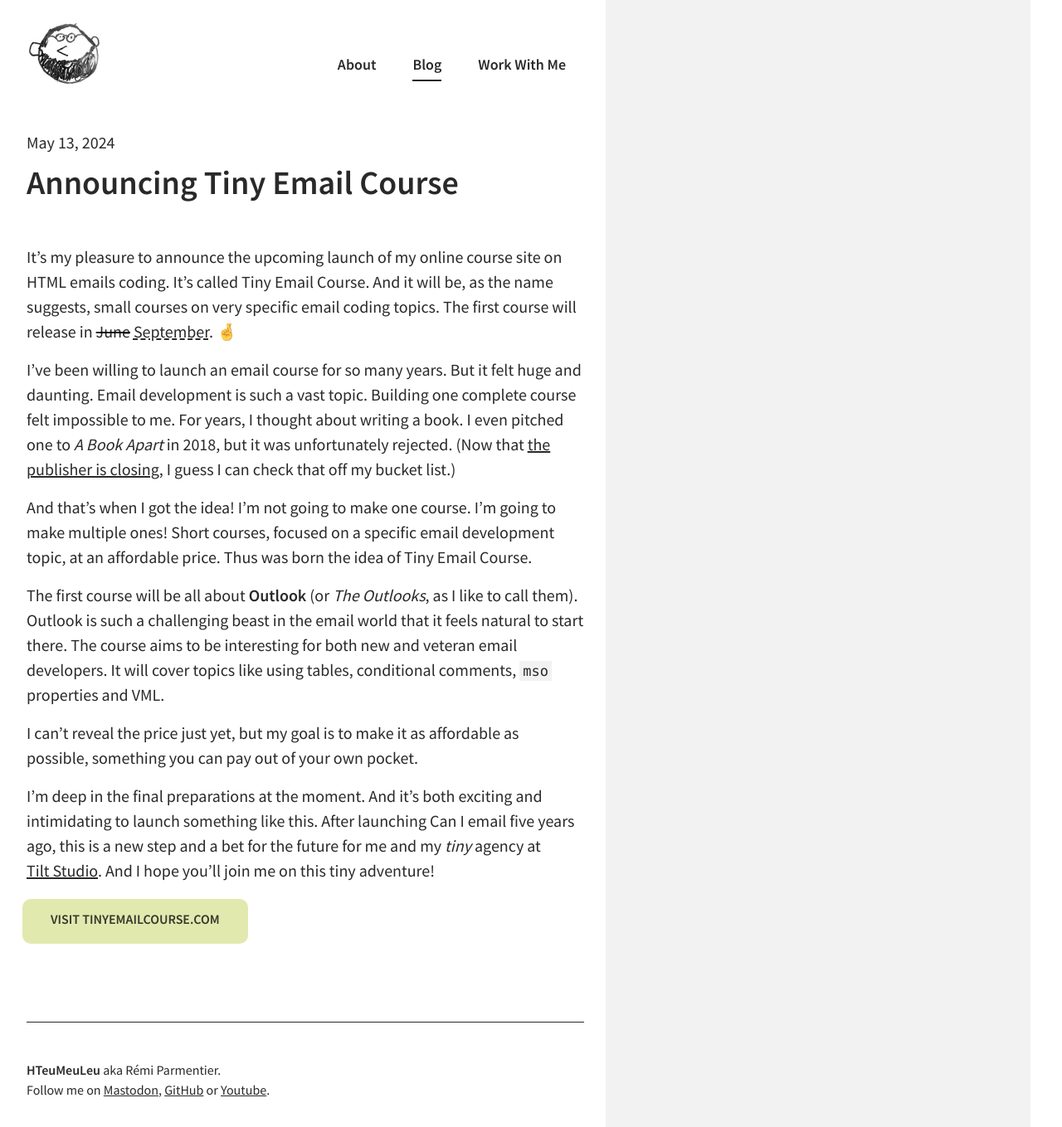
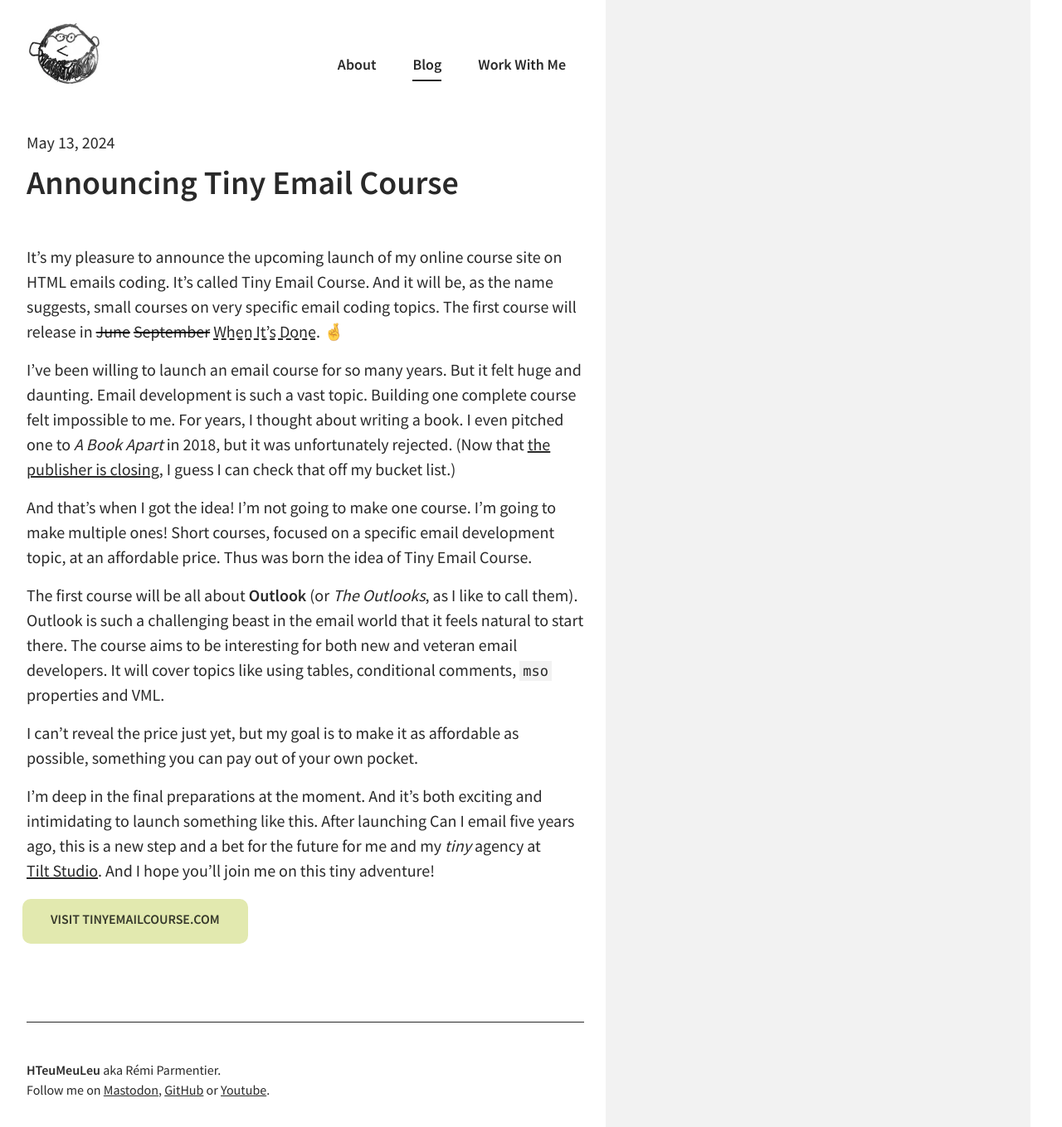
Before and after one commit to hteumeuleu/hteumeuleu.com, a Jekyll site: the page built from _posts/2024-05-13-announcing-tiny-email-course.md, in a window 1280 px wide. Shown: the whole page at 83% size. Built offline with Jekyll 4.4.1, drawn with Linux system fonts in a browser that asks for light colours.

Commit message:
fix: update tiny email course post
:(

```diff
--- a/_posts/2024-05-13-announcing-tiny-email-course.md
+++ b/_posts/2024-05-13-announcing-tiny-email-course.md
@@ -2,7 +2,7 @@
 title: "Announcing Tiny Email Course"
 ---
 
-It’s my pleasure to announce the upcoming launch of my online course site on HTML emails coding. It’s called Tiny Email Course. And it will be, as the name suggests, small courses on very specific email coding topics. The first course will release in <del>June</del> <ins style="text-decoration-style: dashed;">September</ins>. 🤞
+It’s my pleasure to announce the upcoming launch of my online course site on HTML emails coding. It’s called Tiny Email Course. And it will be, as the name suggests, small courses on very specific email coding topics. The first course will release in <del>June</del> <del>September</del> <ins style="text-decoration-style: dashed;">When It’s Done</ins>. 🤞
 
 I’ve been willing to launch an email course for so many years. But it felt huge and daunting. Email development is such a vast topic. Building one complete course felt impossible to me. For years, I thought about writing a book. I even pitched one to _A Book Apart_ in 2018, but it was unfortunately rejected. (Now that [the publisher is closing](https://abookapart.com/blogs/press/a-new-chapter-for-a-book-apart), I guess I can check that off my bucket list.)
 
```
